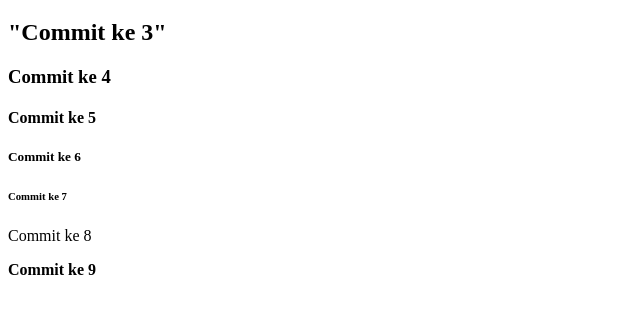
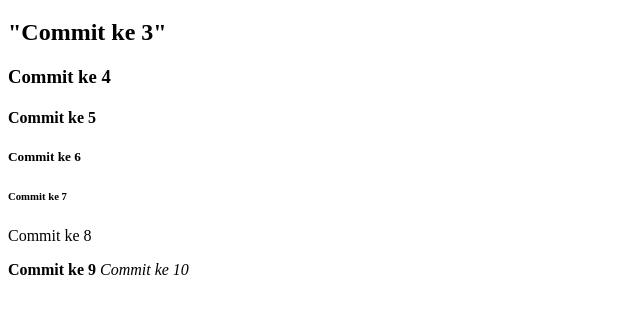
Before and after one commit to wildanmohamed/Praktikum-PWD3-P4, a plain HTML site: page index.html in a window 1280 px wide. Shown: the part 61-374 px from the top of the page, without its empty margins (0-640 px from the left). Drawn offline with Linux system fonts and the light colour scheme.

Commit message:
Commit 10

```diff
--- a/index.html
+++ b/index.html
@@ -14,5 +14,6 @@
     <h6>Commit ke 7</h6>
     <p>Commit ke 8</p>
     <b>Commit ke 9</b>
+    <i>Commit ke 10</i>
   </body>
 </html>
```
